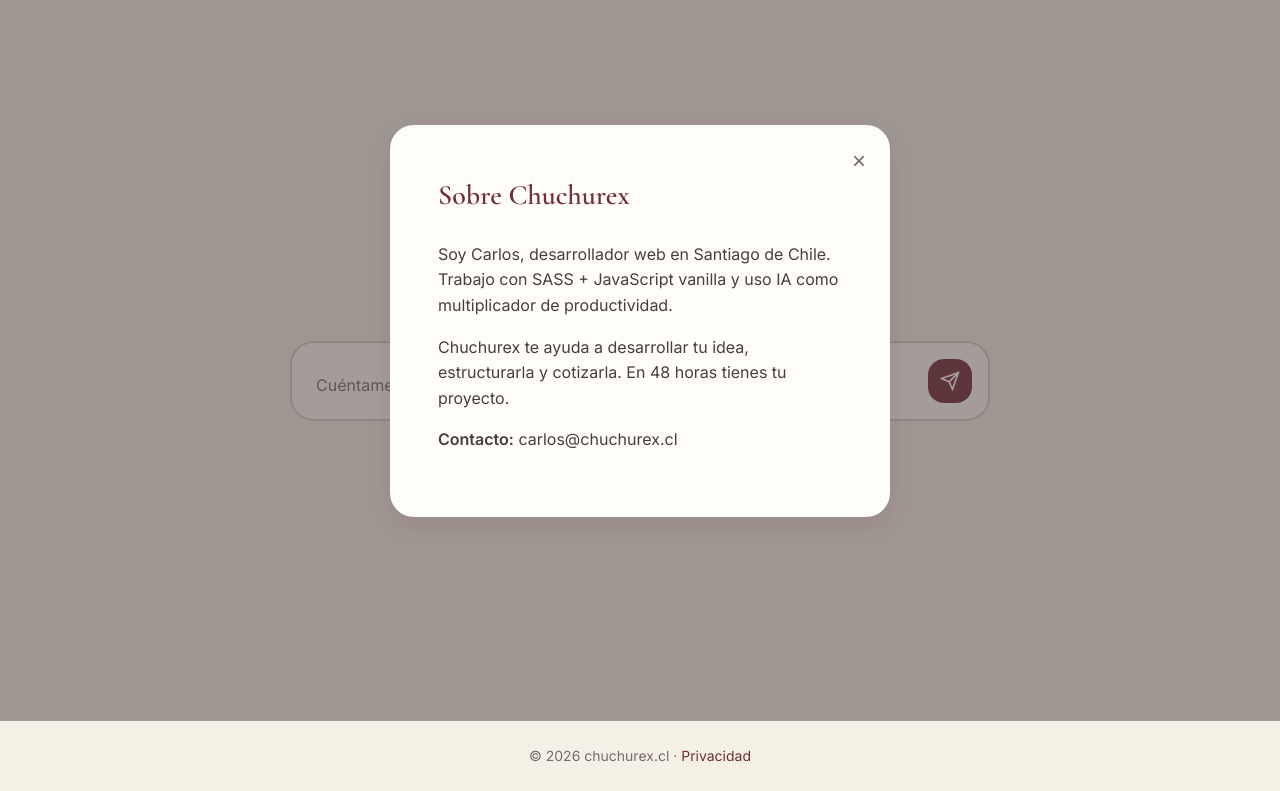
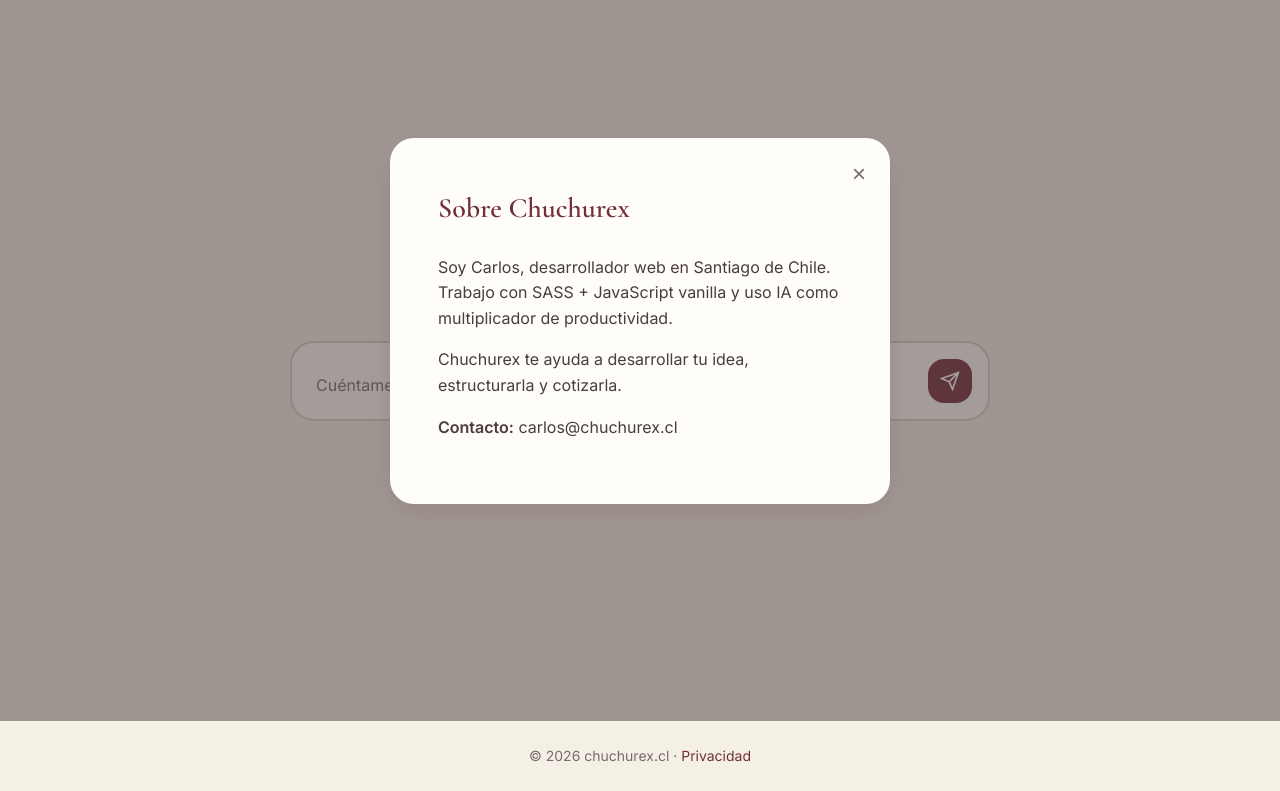
Before and after one commit to chuchurex/chuchurex, a plain HTML site: page frontend/index.html in a window 1280 px wide. Both pictures are taken after a click on the link "About". Shown: the part 79-870 px from the top of the page. Drawn offline with nearby package versions, Linux system fonts and the light colour scheme.

Commit message:
Remove 48 hours mention from about

```diff
--- a/frontend/index.html
+++ b/frontend/index.html
@@ -68,7 +68,7 @@
             <button class="modal-close" id="closeModal">&times;</button>
             <h2>Sobre Chuchurex</h2>
             <p>Soy Carlos, desarrollador web en Santiago de Chile. Trabajo con SASS + JavaScript vanilla y uso IA como multiplicador de productividad.</p>
-            <p>Chuchurex te ayuda a desarrollar tu idea, estructurarla y cotizarla. En 48 horas tienes tu proyecto.</p>
+            <p>Chuchurex te ayuda a desarrollar tu idea, estructurarla y cotizarla.</p>
             <p><strong>Contacto:</strong> carlos@chuchurex.cl</p>
         </div>
     </div>
```
